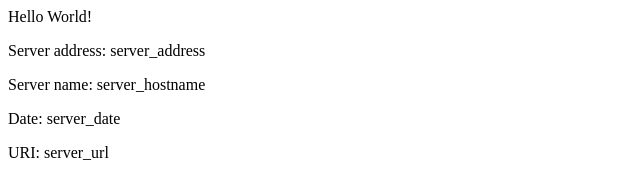
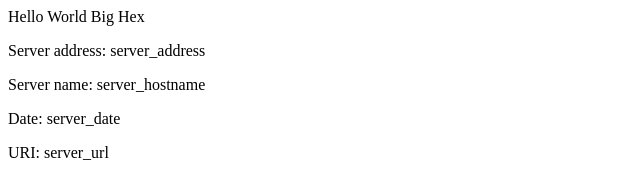
Before and after one commit to bamboo7482/eks-example, a plain HTML site: page src/index.html in a window 1280 px wide. Shown: the full height of the page, 0-640 px from the left. Drawn offline with Linux system fonts and the light colour scheme.

Commit message:
v2 Updating home page

```diff
--- a/src/index.html
+++ b/src/index.html
@@ -2,7 +2,7 @@
 <title>Hello World</title>
 </head>
 <div class="info">
-<h>Hello World!</h>
+<h>Hello World Big Hex</h>
 <p><span>Server&nbsp;address:</span> <span>server_address</span></p>
 <p><span>Server&nbsp;name:</span> <span>server_hostname</span></p>
 <p class="smaller"><span>Date:</span> <span>server_date</span></p>
```
